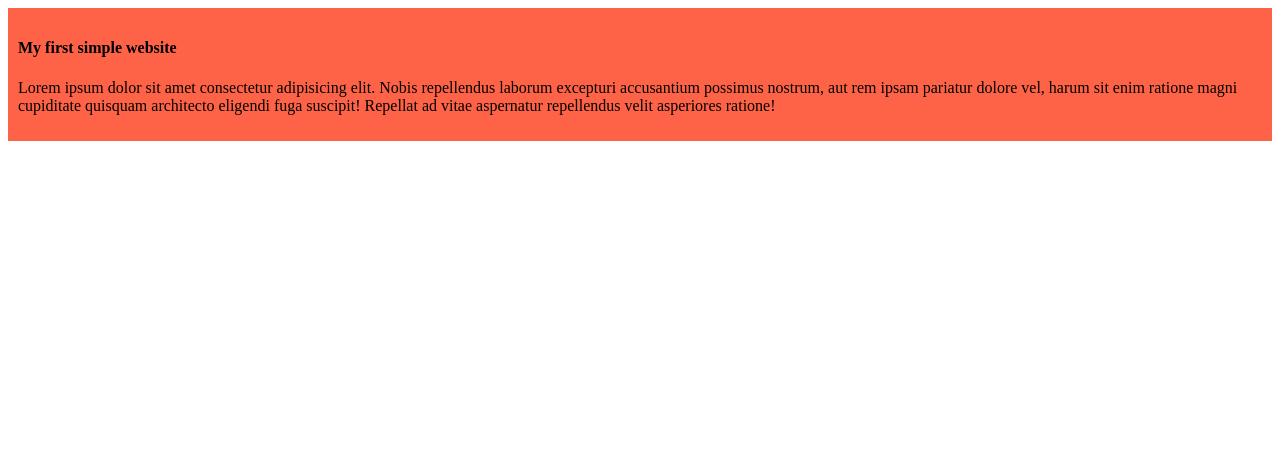
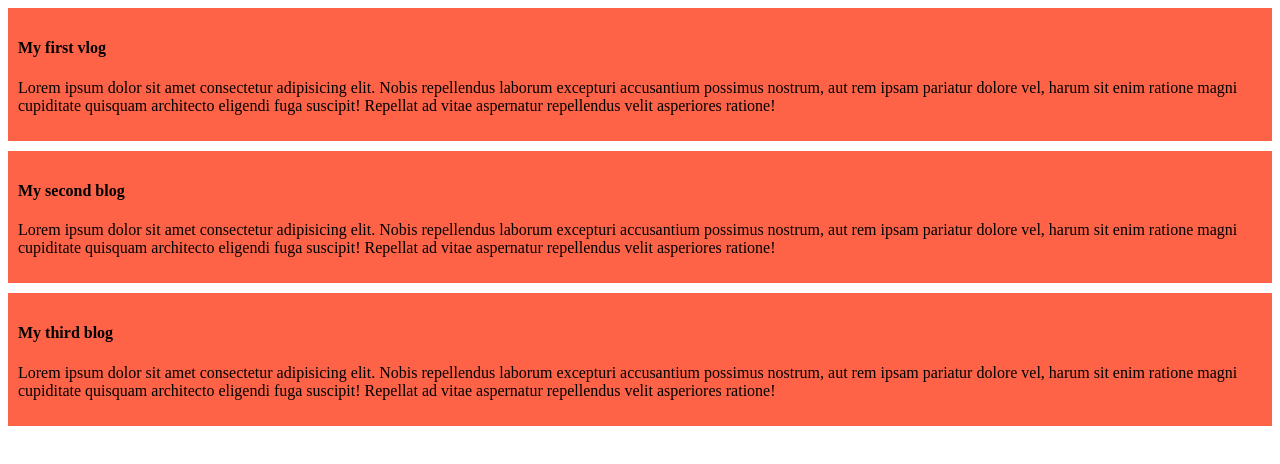
Before and after one commit to Al-Amin018555/my-simple-website, a plain HTML site: page index.html in a window 1280 px wide. Drawn offline with Linux system fonts and the light colour scheme.

Commit message:
added the seocond and the third blog

```diff
--- a/index.html
+++ b/index.html
@@ -9,7 +9,15 @@
 </head>
 <body>
     <div>
-        <h4>My first simple website</h4>
+        <h4>My first vlog</h4>
+        <p>Lorem ipsum dolor sit amet consectetur adipisicing elit. Nobis repellendus laborum excepturi accusantium possimus nostrum, aut rem ipsam pariatur dolore vel, harum sit enim ratione magni cupiditate quisquam architecto eligendi fuga suscipit! Repellat ad vitae aspernatur repellendus velit asperiores ratione!</p>
+    </div>
+    <div>
+        <h4>My second blog</h4>
+        <p>Lorem ipsum dolor sit amet consectetur adipisicing elit. Nobis repellendus laborum excepturi accusantium possimus nostrum, aut rem ipsam pariatur dolore vel, harum sit enim ratione magni cupiditate quisquam architecto eligendi fuga suscipit! Repellat ad vitae aspernatur repellendus velit asperiores ratione!</p>
+    </div>
+    <div>
+        <h4>My third blog</h4>
         <p>Lorem ipsum dolor sit amet consectetur adipisicing elit. Nobis repellendus laborum excepturi accusantium possimus nostrum, aut rem ipsam pariatur dolore vel, harum sit enim ratione magni cupiditate quisquam architecto eligendi fuga suscipit! Repellat ad vitae aspernatur repellendus velit asperiores ratione!</p>
     </div>
 
--- a/styles/style.css
+++ b/styles/style.css
@@ -1,4 +1,5 @@
 div{
     background-color: tomato;
     padding: 10px;
+    margin-bottom: 10px;
 }
```
